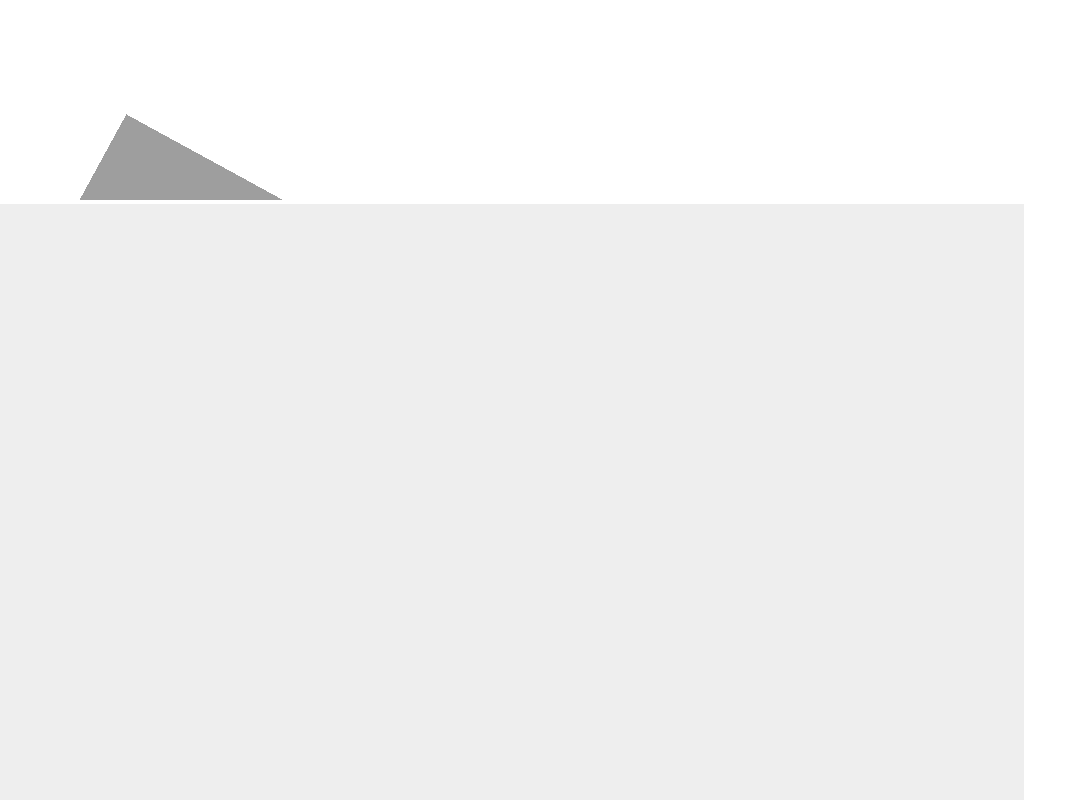
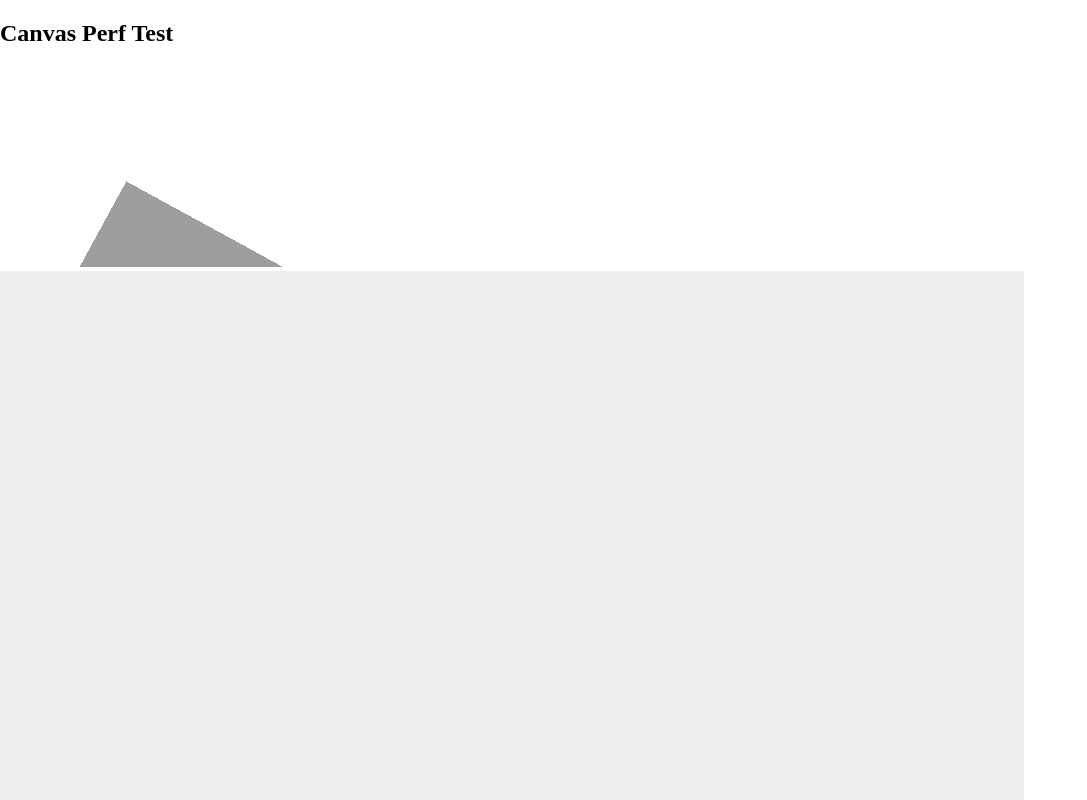
Before and after one commit to jasongoodmanson/jasongoodmanson.github.io, a plain HTML site: page index.html in a window 1280 px wide. Shown: the top 800 px of the page, without its empty margins (0-1087 px from the left). Drawn offline with Linux system fonts and the light colour scheme; animation ran at ten frames a second.

Commit message:
Add title

```diff
--- a/index.html
+++ b/index.html
@@ -1,5 +1,5 @@
 <!DOCTYPE html>
-<html lang="en"><head><style>
+<html lang="en"><head><title>canvas perf test</title><style>
 body{ margin:0px; padding:0px; width:100%; height:100%; }
 #canvas, #canvasII, #canvasIII, #canvasIV {
     left:0px; top:0px; margin:0px; padding:0px;
@@ -11,6 +11,7 @@ body{ margin:0px; padding:0px; width:100%; height:100%; }
 }
 </style>
 <body class="content">
+	<h2>Canvas Perf Test</h2>
 <canvas id="canvas" width="1024" height="200"></canvas>
 <!--
 <canvas id="canvasII" width="1024" height="200"></canvas>
```
